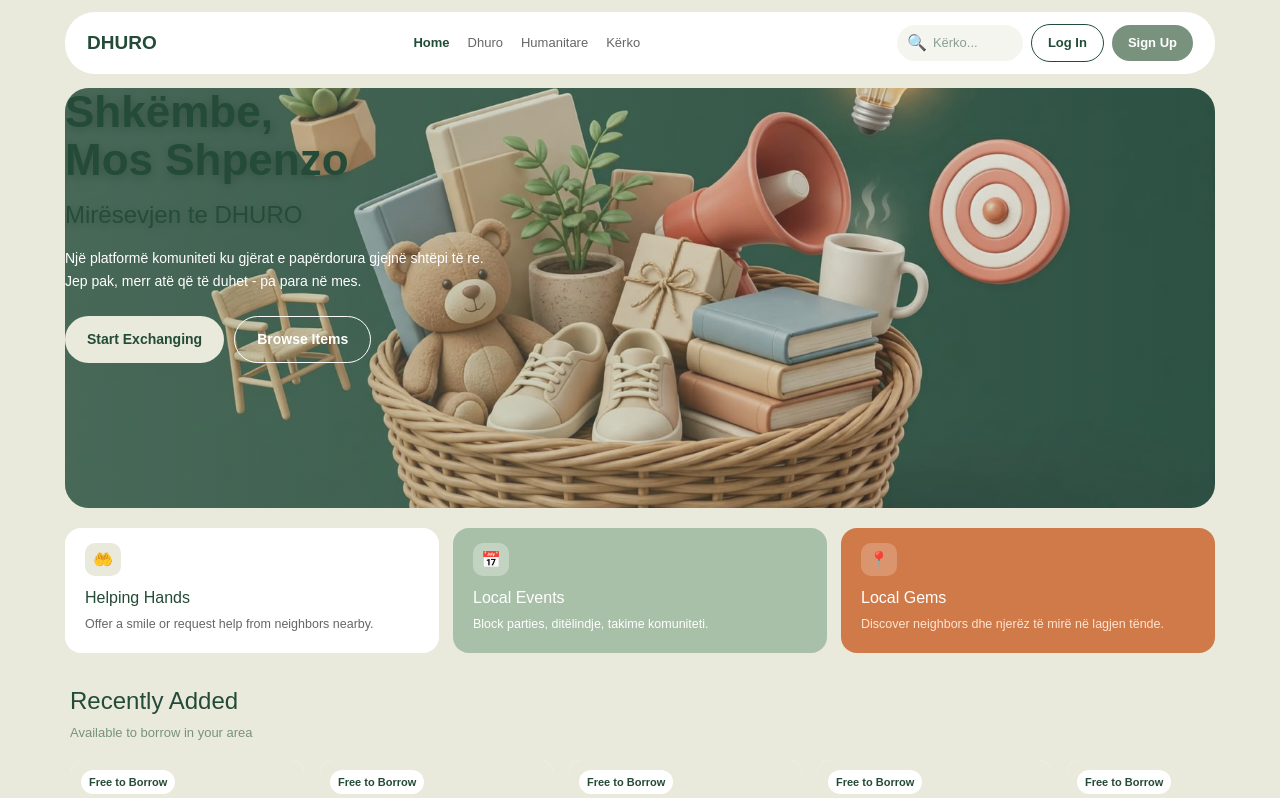
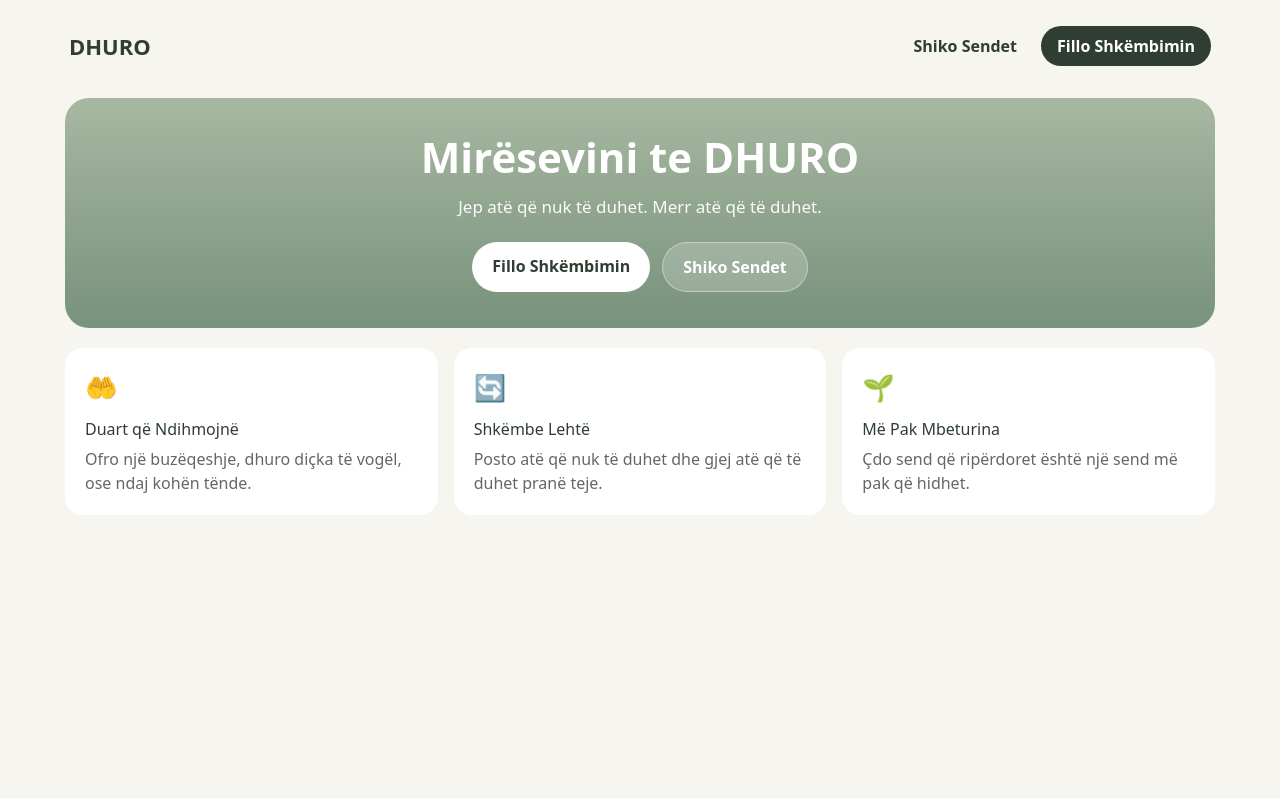
Before and after one commit to olsiinovacioni-web/Dhuro, a Next.js app: page / in a window 1280 px wide. Shown: the top 798 px of the page. Built offline with nearby package versions, Linux system fonts and the light colour scheme.

Commit message:
Update page.tsx

```diff
--- a/app/page.tsx
+++ b/app/page.tsx
@@ -1,79 +1,58 @@
-"use client";
-import { useState } from "react";
+export default function Home() {
+  return (
+    <div style={{ fontFamily: "system-ui, sans-serif", background: "#F7F5F0", minHeight: "100vh", padding: "16px" }}>
 
-export default function Home() {
-  const [page, setPage] = useState("home");
-  const [search, setSearch] = useState("");
-  const items = [
-    { title: "Buqetë Trëndafila", tag: "Free to Borrow", img: "💐", user: "Ana • Tirana", time: "2 min më parë" },
-    { title: "Kuti Çokollatash", tag: "Free to Borrow", img: "🍫", user: "Sara • Bllok", time: "15 min më parë" },
-    { title: "Buqetë për Gjyshen", tag: "Free to Borrow", img: "🌷", user: "Erioni • Kombinat", time: "30 min më parë" },
-    { title: "Libër + Lule", tag: "Free to Borrow", img: "📚", user: "Doni • Kamëz", time: "1 orë më parë" },
-    { title: "Lule për Spitalin", tag: "Free to Borrow", img: "🌻", user: "Komuniteti • QSUT", time: "2 orë më parë" },
-    { title: "Buqetë Ditëlindje", tag: "Free to Borrow", img: "🎂", user: "Mira • Elbasan", time: "3 orë më parë" },
-  ];
-  return (
-    <div style={{ fontFamily: "Manrope, Arial, sans-serif", background: "#E9E9DC", minHeight: "100vh", color: "#244B38", padding: "12px" }}>
-      <header style={{ display: "flex", justifyContent: "space-between", alignItems: "center", maxWidth: "1150px", margin: "0 auto", background: "#FFFFFF", padding: "12px 22px", borderRadius: "30px", gap: "10px", flexWrap: "wrap" }}>
-        <b onClick={() => setPage("home")} style={{ cursor: "pointer", fontSize: "19px", color: "#244B38" }}>DHURO</b>
-        <div style={{ display: "flex", gap: "18px", fontSize: "13px", color: "#666" }}>
-          <span onClick={() => setPage("home")} style={{ cursor: "pointer", color: "#244B38", fontWeight: "bold" }}>Home</span>
-          <span onClick={() => setPage("dhuro")} style={{ cursor: "pointer" }}>Dhuro</span>
-          <span onClick={() => setPage("humanitare")} style={{ cursor: "pointer" }}>Humanitare</span>
-          <span onClick={() => setPage("kerko")} style={{ cursor: "pointer" }}>Kërko</span>
+      {/* HEADER */}
+      <div style={{ maxWidth: "1150px", margin: "0 auto", display: "flex", justifyContent: "space-between", alignItems: "center", padding: "10px 4px" }}>
+        <div style={{ fontWeight: "800", fontSize: "22px", color: "#2F3D33" }}>DHURO</div>
+        <div style={{ display: "flex", gap: "10px" }}>
+          <a href="/browse" style={{ textDecoration: "none", color: "#2F3D33", fontWeight: "600", padding: "8px 14px" }}>Shiko Sendet</a>
+          <a href="/browse" style={{ textDecoration: "none", background: "#2F3D33", color: "white", fontWeight: "700", padding: "8px 16px", borderRadius: "999px" }}>Fillo Shkëmbimin</a>
         </div>
-        <div style={{ display: "flex", gap: "8px", alignItems: "center" }}>
-          <div style={{ display: "flex", alignItems: "center", background: "#F5F5F0", borderRadius: "30px", padding: "6px 10px", gap: "6px" }}>
-            <span>🔍</span>
-            <input value={search} onChange={(e) => setSearch(e.target.value)} placeholder="Kërko..." style={{ border: "none", background: "transparent", outline: "none", width: "80px", fontSize: "13px" }} />
+      </div>
+
+      {/* HERO - PJESA E GJELBËR */}
+      <div style={{ maxWidth: "1150px", margin: "0 auto" }}>
+        <div style={{ marginTop: "22px", background: "linear-gradient(180deg, #A7B8A0, #78927D)", borderRadius: "24px", padding: "36px 22px", color: "white", textAlign: "center" }}>
+          <h1 style={{ fontSize: "42px", lineHeight: "1.1", fontWeight: "800", margin: "0" }}>
+            Mirësevini te DHURO
+          </h1>
+
+          <p style={{ fontSize: "17px", lineHeight: "1.5", margin: "14px auto 22px", maxWidth: "520px", opacity: "0.95" }}>
+            Jep atë që nuk të duhet. Merr atë që të duhet.
+          </p>
+
+          <div style={{ display: "flex", gap: "12px", justifyContent: "center", flexWrap: "wrap" }}>
+            <a href="/browse" style={{ background: "white", color: "#2F3D33", padding: "12px 20px", borderRadius: "999px", fontWeight: "700", textDecoration: "none" }}>
+              Fillo Shkëmbimin
+            </a>
+            <a href="/browse" style={{ background: "rgba(255,255,255,0.2)", color: "white", padding: "12px 20px", borderRadius: "999px", fontWeight: "700", textDecoration: "none", border: "1px solid rgba(255,255,255,0.4)" }}>
+              Shiko Sendet
+            </a>
           </div>
-          <button onClick={() => setPage("login")} style={{ background: "white", color: "#244B38", border: "1px solid #244B38", padding: "8px 16px", borderRadius: "30px", cursor: "pointer", fontSize: "13px", fontWeight: "bold" }}>Log In</button>
-          <button onClick={() => setPage("signup")} style={{ background: "#78927D", color: "white", border: "none", padding: "8px 16px", borderRadius: "30px", cursor: "pointer", fontSize: "13px", fontWeight: "bold" }}>Sign Up</button>
         </div>
-      </header>
 
-      {page === "home" && (
-        <>
-          {/* SHPORTA SI NE FOTO - VETEM SFONDI PAK ME I HAPUR */}
-          <div style={{ maxWidth: "1150px", margin: "14px auto 0", borderRadius: "24px", overflow: "hidden", position: "relative", minHeight: "420px", backgroundImage: "url('/hero.png.jpeg')", backgroundSize: "cover", backgroundPosition: "center", display: "flex", alignItems: "center" }}>
-
-<div style={{ position: "absolute", inset: 0, background: "linear-gradient(to right, rgba(120,146,125,0.45) 0%, rgba(120,146,125,0.30) 50%, rgba(120,146,125,0.15) 100%)" }}>
-
-              <h1 style={{ fontSize: "44px", lineHeight: "1.1", margin: "0 0 14px", fontWeight: "900", textShadow: "0 2px 10px rgba(0,0,0,0.2)" }}>Shkëmbe,<br/>Mos Shpenzo<br/><span style={{ fontSize: "24px", fontWeight: "400", opacity: 0.95 }}>Mirësevjen te DHURO</span></h1>
-              <p style={{ fontSize: "14px", lineHeight: "1.7", color: "#FFFFFF", maxWidth: "420px", margin: "0 0 22px" }}>Një platformë komuniteti ku gjërat e papërdorura gjejnë shtëpi të re. Jep pak, merr atë që të duhet - pa para në mes.</p>
-              <div style={{ display: "flex", gap: "10px", flexWrap: "wrap" }}>
-                <button onClick={() => setPage("dhuro")} style={{ background: "#E9E9DC", color: "#244B38", border: "none", padding: "12px 22px", borderRadius: "30px", cursor: "pointer", fontWeight: "bold", fontSize: "14px" }}>Start Exchanging</button>
-                <button onClick={() => setPage("kerko")} style={{ background: "transparent", color: "white", border: "1px solid white", padding: "12px 22px", borderRadius: "30px", cursor: "pointer", fontWeight: "bold", fontSize: "14px" }}>Browse Items</button>
-              </div>
-            </div>
+        {/* KARTAT POSHTË */}
+        <div style={{ display: "grid", gridTemplateColumns: "repeat(auto-fit, minmax(240px, 1fr))", gap: "16px", marginTop: "20px", paddingBottom: "30px" }}>
+          <div style={{ background: "white", borderRadius: "18px", padding: "20px" }}>
+            <div style={{ fontSize: "26px" }}>🤲</div>
+            <h3 style={{ margin: "10px 0 6px", color: "#2F3D33" }}>Duart që Ndihmojnë</h3>
+            <p style={{ margin: "0", color: "#666", lineHeight: "1.5" }}>Ofro një buzëqeshje, dhuro diçka të vogël, ose ndaj kohën tënde.</p>
           </div>
 
-          <div style={{ maxWidth: "1150px", margin: "20px auto 0", display: "flex", gap: "14px", flexWrap: "wrap" }}>
-            <div onClick={() => setPage("humanitare")} style={{ flex: 1, minWidth: "220px", background: "#FFFFFF", borderRadius: "16px", padding: "20px", cursor: "pointer" }}><span style={{ background: "#E9E9DC", padding: "8px", borderRadius: "10px" }}>🤲</span><h3 style={{ margin: "14px 0 5px", color: "#244B38" }}>Helping Hands</h3><p style={{ color: "#666", fontSize: "12.5px", margin: 0 }}>Offer a smile or request help from neighbors nearby.</p></div>
-            <div onClick={() => setPage("dhuro")} style={{ flex: 1, minWidth: "220px", background: "#A8BFA8", color: "#FFFFFF", borderRadius: "16px", padding: "20px", cursor: "pointer" }}><span style={{ background: "rgba(255,255,255,0.3)", padding: "8px", borderRadius: "10px" }}>📅</span><h3 style={{ margin: "14px 0 5px", color: "#FFFFFF" }}>Local Events</h3><p style={{ color: "#FFFFFF", fontSize: "12.5px", margin: 0 }}>Block parties, ditëlindje, takime komuniteti.</p></div>
-            <div onClick={() => setPage("kerko")} style={{ flex: 1, minWidth: "220px", background: "#D07A4A", color: "white", borderRadius: "16px", padding: "20px", cursor: "pointer" }}><span style={{ background: "rgba(255,255,255,0.2)", padding: "8px", borderRadius: "10px" }}>📍</span><h3 style={{ margin: "14px 0 5px" }}>Local Gems</h3><p style={{ color: "#FFE5D0", fontSize: "12.5px", margin: 0 }}>Discover neighbors dhe njerëz të mirë në lagjen tënde.</p></div>
+          <div style={{ background: "white", borderRadius: "18px", padding: "20px" }}>
+            <div style={{ fontSize: "26px" }}>🔄</div>
+            <h3 style={{ margin: "10px 0 6px", color: "#2F3D33" }}>Shkëmbe Lehtë</h3>
+            <p style={{ margin: "0", color: "#666", lineHeight: "1.5" }}>Posto atë që nuk të duhet dhe gjej atë që të duhet pranë teje.</p>
           </div>
 
-          <div style={{ maxWidth: "1150px", margin: "30px auto", padding: "0 5px 20px" }}>
-            <h2 style={{ margin: "0 0 4px", fontSize: "24px", color: "#244B38" }}>Recently Added</h2>
-            <p style={{ color: "#78927D", margin: 0, fontSize: "13px" }}>Available to borrow in your area</p>
-            <div style={{ display: "flex", gap: "14px", marginTop: "16px", overflowX: "auto", paddingBottom: "10px" }}>
-              {items.map((it, i) => (
-                <div key={i} style={{ minWidth: "235px", background: "#FFFFFF", borderRadius: "14px", overflow: "hidden", border: "1px solid #E9E9DC", flexShrink: 0 }}>
-                  <div style={{ background: "#E9E9DC", padding: "30px 0 20px", textAlign: "center", position: "relative" }}><span style={{ position: "absolute", top: "10px", left: "10px", background: "white", fontSize: "11px", padding: "4px 8px", borderRadius: "20px", fontWeight: "bold", color: "#244B38" }}>{it.tag}</span><div style={{ fontSize: "55px" }}>{it.img}</div></div>
-                  <div style={{ padding: "14px" }}><h4 style={{ margin: "0 0 4px", fontSize: "14px", color: "#244B38" }}>{it.title}</h4><p style={{ margin: "0 0 8px", fontSize: "12px", color: "#78927D" }}>{it.user} • {it.time}</p><button onClick={() => setPage("dhuro")} style={{ width: "100%", background: "#78927D", color: "white", border: "none", padding: "9px", borderRadius: "10px", cursor: "pointer", fontWeight: "bold" }}>Dhuro / Kërko →</button></div>
-                </div>
-              ))}
-            </div>
+          <div style={{ background: "white", borderRadius: "18px", padding: "20px" }}>
+            <div style={{ fontSize: "26px" }}>🌱</div>
+            <h3 style={{ margin: "10px 0 6px", color: "#2F3D33" }}>Më Pak Mbeturina</h3>
+            <p style={{ margin: "0", color: "#666", lineHeight: "1.5" }}>Çdo send që ripërdoret është një send më pak që hidhet.</p>
           </div>
-        </>
-      )}
-      {page === "dhuro" && (<div style={{ textAlign: "center", padding: "60px 20px", background: "#FFFFFF", borderRadius: "20px", maxWidth: "1150px", margin: "14px auto" }}><h2 style={{ color: "#244B38" }}>Dhuro 💐</h2><p>Zgjidh një buqetë, na shkruaj, ne e çojmë me dashuri.</p></div>)}
-      {page === "kerko" && (<div style={{ textAlign: "center", padding: "60px 20px", background: "#FFFFFF", borderRadius: "20px", maxWidth: "1150px", margin: "14px auto" }}><h2 style={{ color: "#244B38" }}>Kërko 🔍</h2><p>Na thuaj çfarë kërkon - komuniteti të ndihmon.</p></div>)}
-      {page === "humanitare" && (<div style={{ textAlign: "center", padding: "60px 20px", background: "#FFFFFF", borderRadius: "20px", maxWidth: "1150px", margin: "14px auto" }}><h2 style={{ color: "#244B38" }}>Helping Hands 🤲</h2><p>Për një gjyshe të vetmuar, një fëmijë në spital, një familje në nevojë.</p></div>)}
-      {page === "login" && (<div style={{ textAlign: "center", padding: "50px 20px", background: "#FFFFFF", borderRadius: "20px", maxWidth: "450px", margin: "30px auto" }}><h2 style={{ color: "#244B38" }}>Mirësevjen përsëri! 👋</h2><input placeholder="Email" style={{ width: "100%", padding: "12px", borderRadius: "12px", border: "1px solid #E9E9DC", marginTop: "20px", boxSizing: "border-box" }} /><input type="password" placeholder="Fjalëkalimi" style={{ width: "100%", padding: "12px", borderRadius: "12px", border: "1px solid #E9E9DC", marginTop: "10px", boxSizing: "border-box" }} /><button onClick={() => setPage("home")} style={{ width: "100%", background: "#78927D", color: "white", border: "none", padding: "13px", borderRadius: "12px", marginTop: "15px", cursor: "pointer", fontWeight: "bold" }}>Log In</button></div>)}
-      {page === "signup" && (<div style={{ textAlign: "center", padding: "50px 20px", background: "#FFFFFF", borderRadius: "20px", maxWidth: "450px", margin: "30px auto" }}><h2 style={{ color: "#244B38" }}>Krijo llogari ✨</h2><input placeholder="Emri" style={{ width: "100%", padding: "12px", borderRadius: "12px", border: "1px solid #E9E9DC", marginTop: "20px", boxSizing: "border-box" }} /><input placeholder="Email" style={{ width: "100%", padding: "12px", borderRadius: "12px", border: "1px solid #E9E9DC", marginTop: "10px", boxSizing: "border-box" }} /><input type="password" placeholder="Fjalëkalimi" style={{ width: "100%", padding: "12px", borderRadius: "12px", border: "1px solid #E9E9DC", marginTop: "10px", boxSizing: "border-box" }} /><button onClick={() => setPage("home")} style={{ width: "100%", background: "#78927D", color: "white", border: "none", padding: "13px", borderRadius: "12px", marginTop: "15px", cursor: "pointer", fontWeight: "bold" }}>Sign Up</button></div>)}
-      <footer style={{ textAlign: "center", padding: "20px", color: "#78927D", fontSize: "12px" }}>© 2026 DHURO</footer>
+        </div>
+      </div>
     </div>
   );
 }
```
